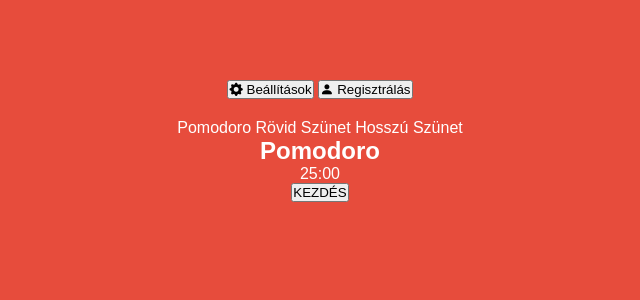
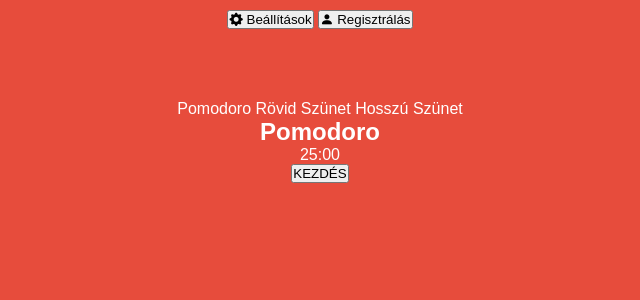
Before and after one commit to nacsacsa/Pomodoro, a PHP site: page / in a window 1280 px wide. Shown: the top 300 px of the page, without its empty margins (320-960 px from the left). Run offline with PHP 8.4, Linux system fonts and the light colour scheme.

Commit message:
style.css navbar formázása

```diff
--- a/Projekt/Frontend/style.css
+++ b/Projekt/Frontend/style.css
@@ -29,3 +29,15 @@ main {
     margin: 0 auto;
     padding: 20px;
 }
+
+.navbar {
+    display: flex;
+    justify-content: center;
+    align-items: center;
+    padding: 10px 20px;
+    width: 100%;
+    position: fixed;
+    top: 0;
+    transition: background-color 0.3s;
+    z-index: 10;
+}
```
